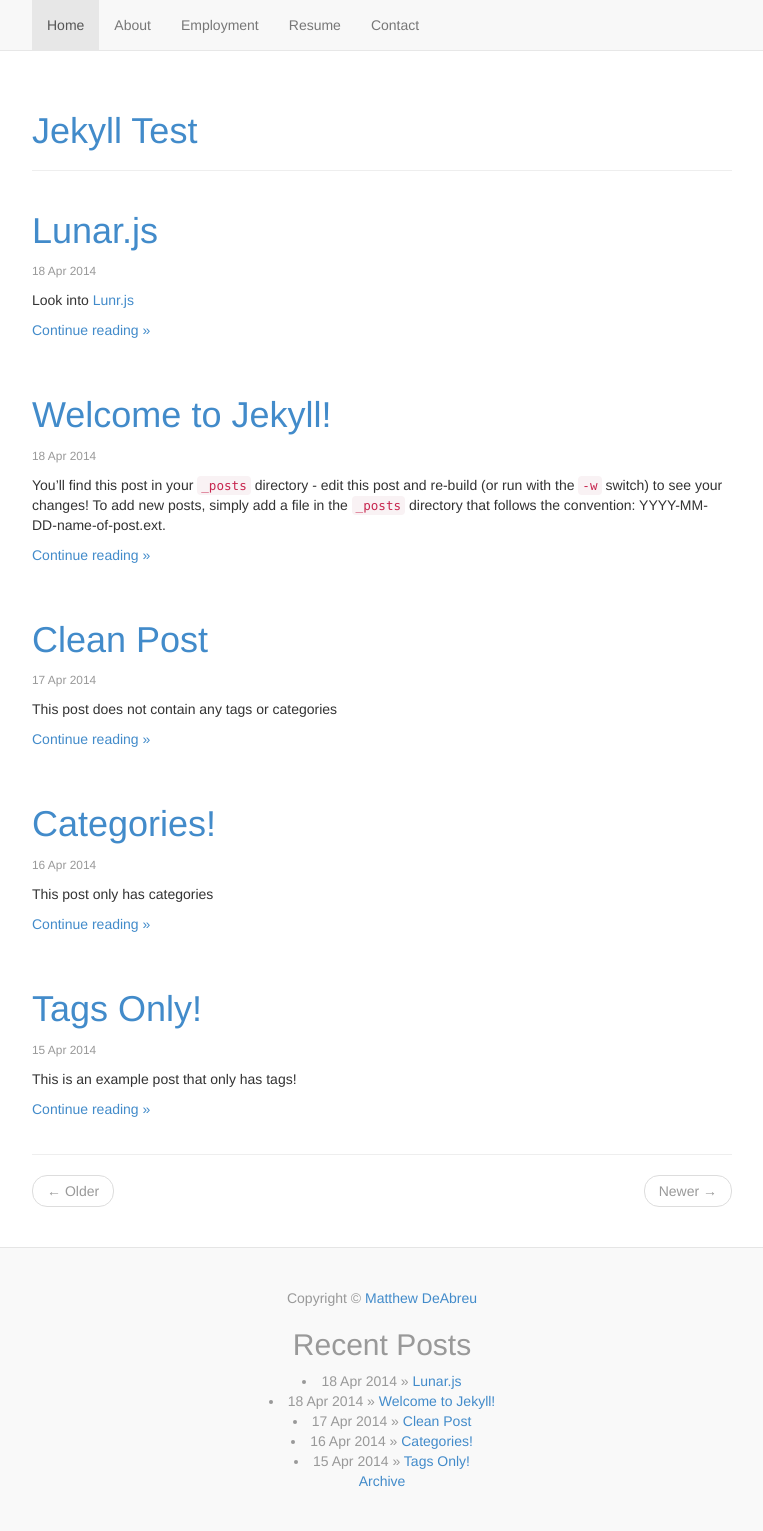
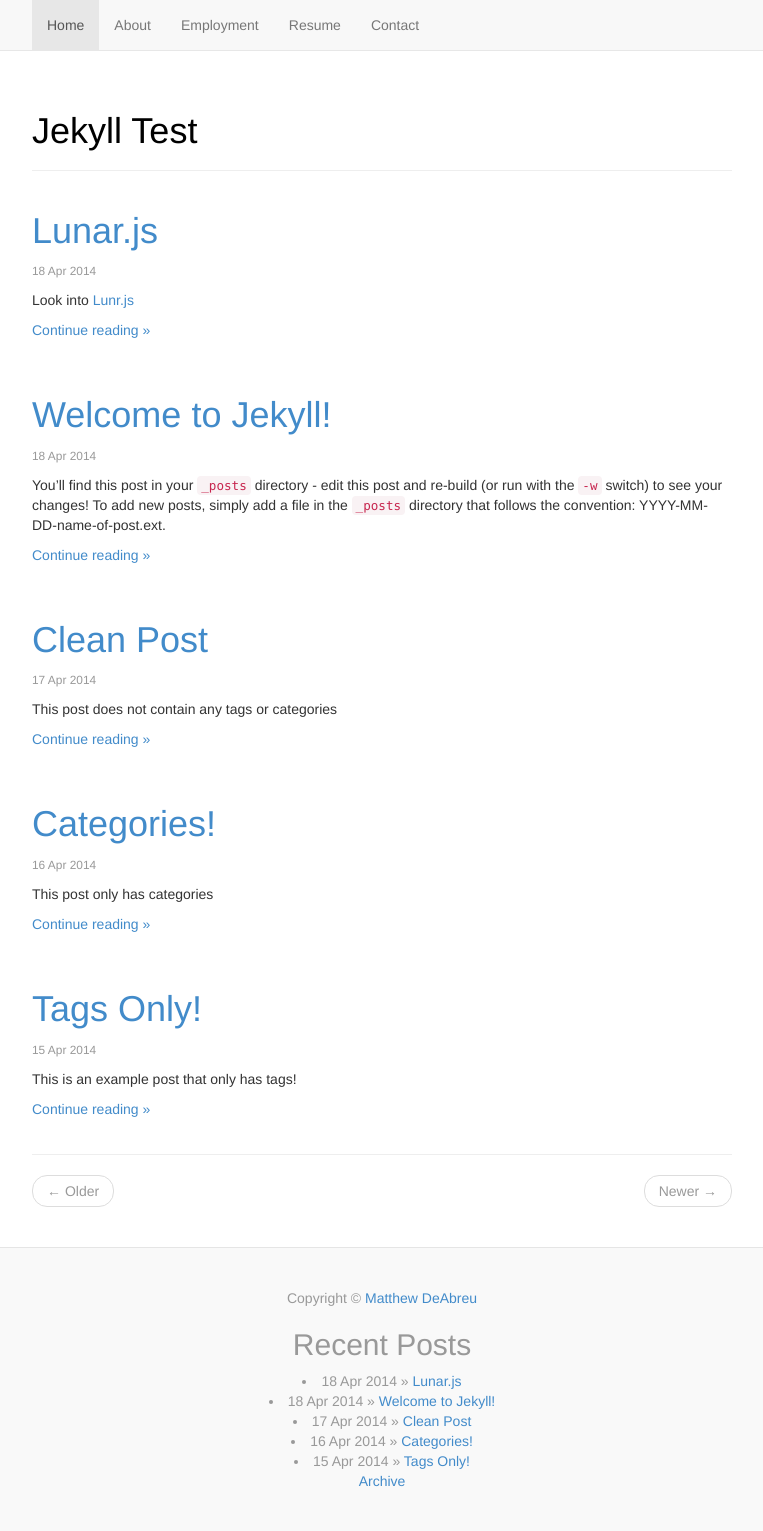
Before and after one commit to mdeabreu/mdeabreu, a Jekyll site: the page built from index.html, in a window 1280 px wide. Shown: the whole page, without its empty margins (258-1021 px from the left). Built offline with Jekyll 4.4.1, drawn with Linux system fonts in a browser that asks for light colours; nearby versions of some CDN libraries; the list of posts is cut into pages by our own code.

Commit message:
clean up header styles

```diff
--- a/css/style.css
+++ b/css/style.css
@@ -5,12 +5,17 @@
   }
 }
 
-div.pager {
-  border-top: 1px solid #eee;
+.page-header a {
+  color: #000;
+  text-decoration: none;
 }
 
 .post {
   margin-bottom: 25px;
+}
+
+div.pager {
+  border-top: 1px solid #eee;
 }
 
 .footer {
```
